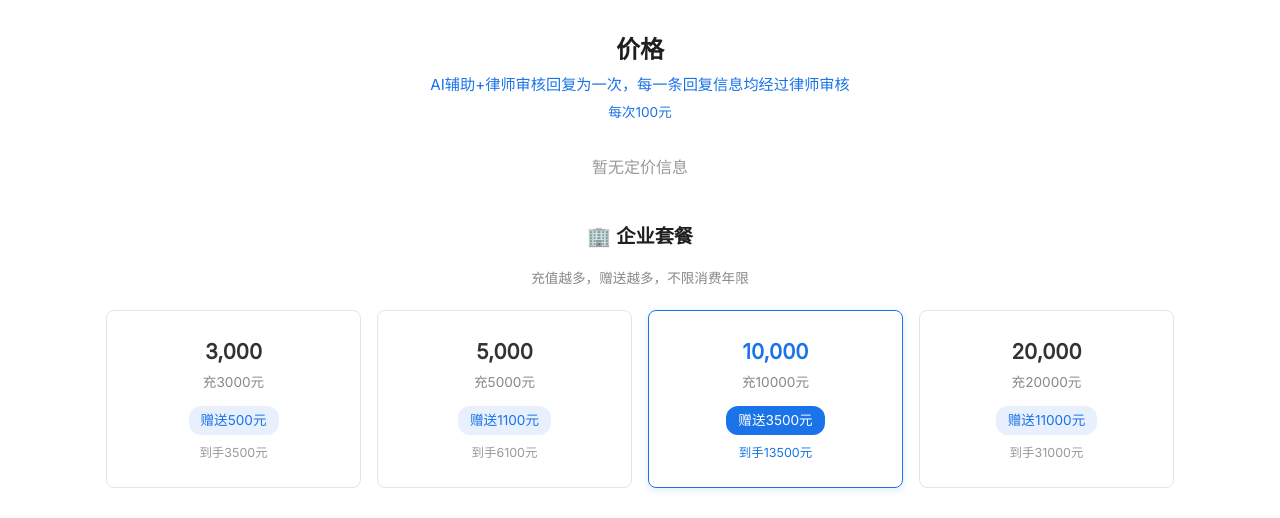
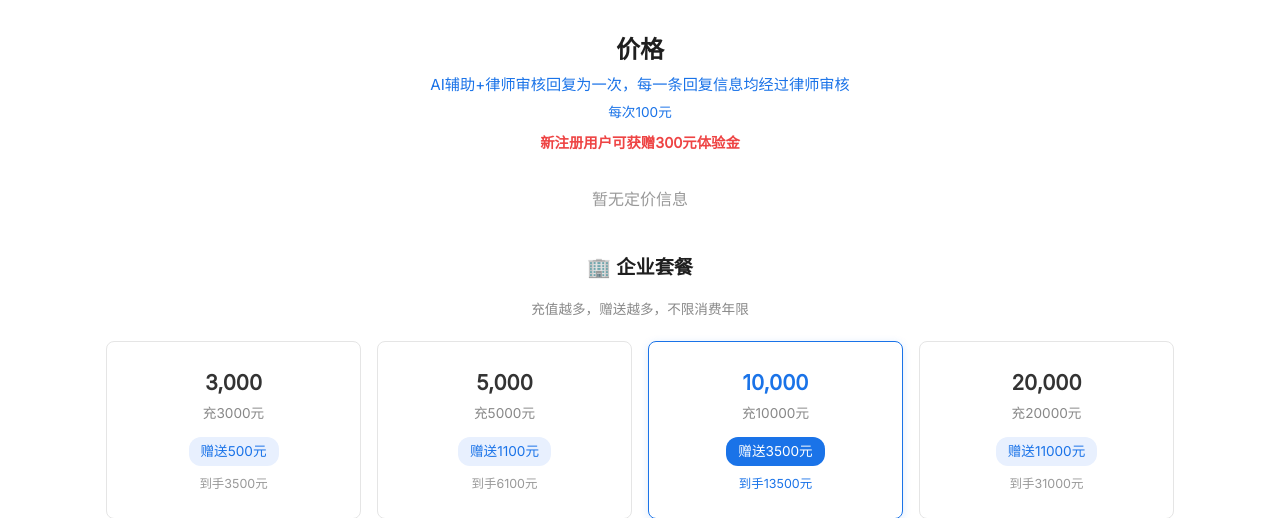
Before and after one commit to booted4439-alt/paoding-law, a Flask app: page /pricing in a window 1280 px wide. Shown: the part 65-583 px from the top of the page. Run offline with Flask 3, Linux system fonts and the light colour scheme; data that the repository does not hold is empty; some libraries are stand-ins or nearby versions.

Commit message:
feat: 价格页添加红色提示 - 新注册用户可获赠300元体验金

```diff
--- a/templates/pricing.html
+++ b/templates/pricing.html
@@ -8,7 +8,8 @@
 <div style="max-width: 1100px; margin: 0 auto; padding: 32px 16px;">
     <h1 style="font-size: 1.5rem; font-weight: 600; text-align: center; margin-bottom: 4px;">价格</h1>
     <p style="text-align: center; color: #1a73e8; font-size: 0.95rem; font-weight: 500; margin-bottom: 4px;">AI辅助+律师审核回复为一次，每一条回复信息均经过律师审核</p>
-    <p style="text-align: center; color: #1a73e8; font-size: 0.85rem; font-weight: 500; margin-bottom: 32px;">每次100元</p>
+    <p style="text-align: center; color: #1a73e8; font-size: 0.85rem; font-weight: 500; margin-bottom: 8px;">每次100元</p>
+    <p style="text-align: center; color: #e44; font-size: 0.9rem; font-weight: 600; margin-bottom: 32px;">新注册用户可获赠300元体验金</p>
 
     {% if not categories %}
     <p style="text-align: center; color: #999;">暂无定价信息</p>
```
